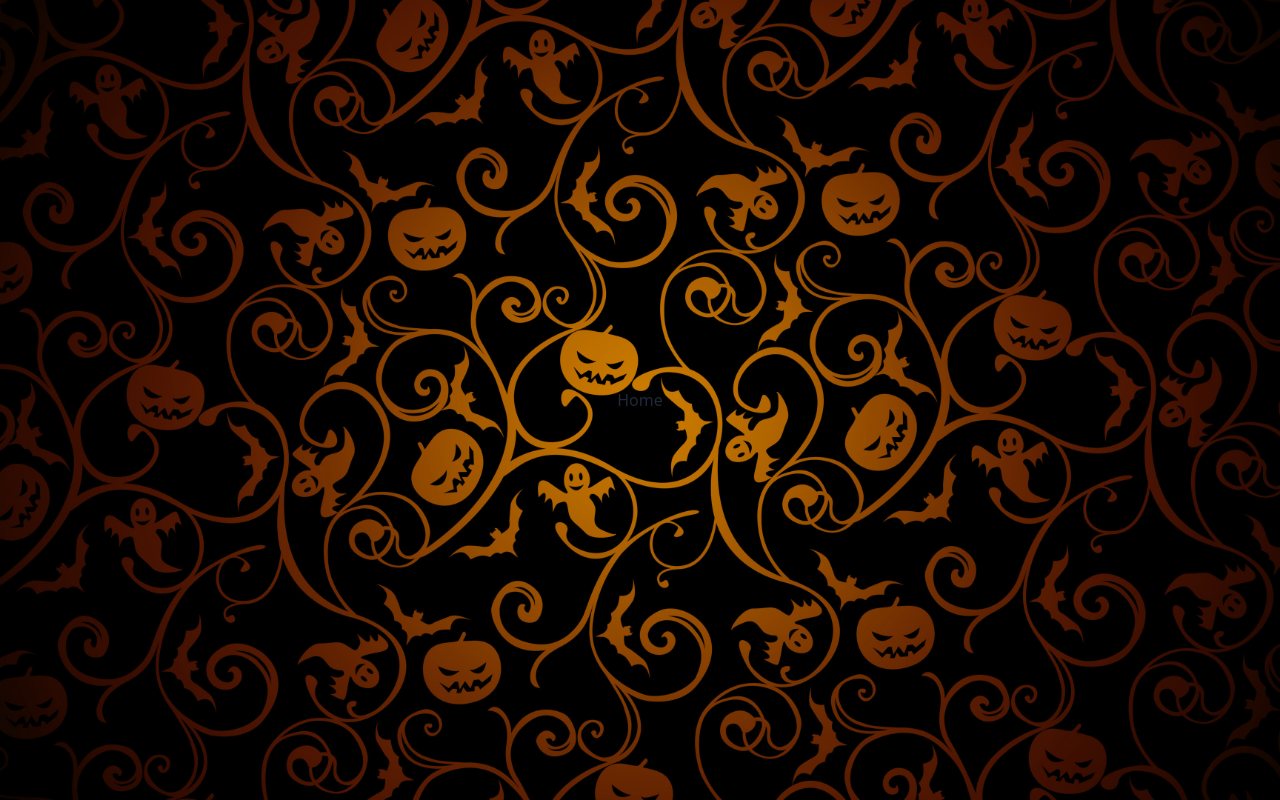
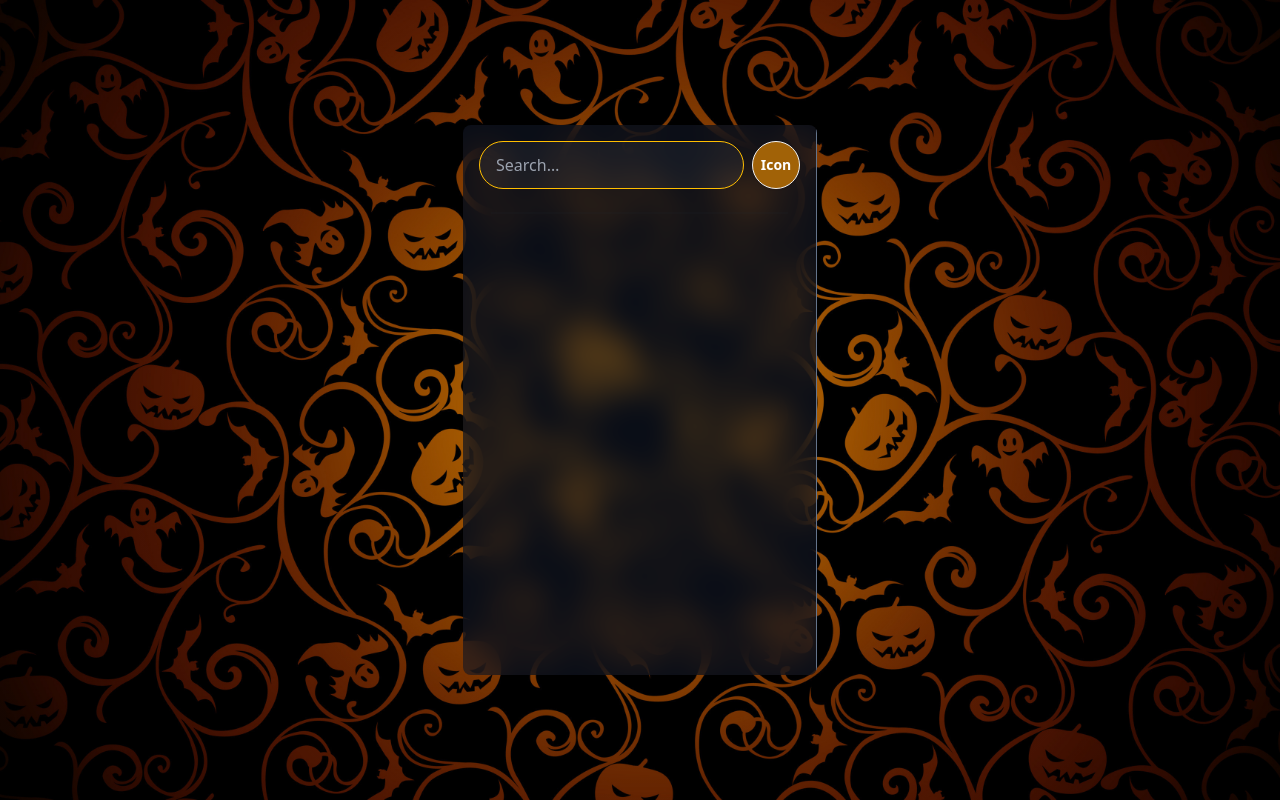
Before and after one commit to Aryan-1121/Kurier, a React (Vite) app in the folder frontend/: page / in a window 1280 px wide. Built offline with nearby package versions, Linux system fonts and the light colour scheme.

Commit message:
created sidebar component for home page and a searchInput component for sidebar

```diff
--- /dev/null
+++ b/frontend/src/components/sidebar/SearchInput.jsx
@@ -0,0 +1,14 @@
+
+
+const SearchInput = () => {
+  return (
+    <form className='flex items-center gap-2'>
+      <input type='text' placeholder='Search…' className='input input-bordered input-ghost input-warning rounded-full' />
+      <button type='submit' className='btn btn-circle bg-yellow-700 text-white'>
+        {/* <IoSearchSharp className='w-6 h-6 outline-none' /> */}
+        Icon
+      </button>
+    </form>
+  );
+};
+export default SearchInput;
--- /dev/null
+++ b/frontend/src/components/sidebar/Sidebar.jsx
@@ -0,0 +1,16 @@
+import React from 'react'
+import SearchInput from './SearchInput';
+
+// will have 3 components -> SearchInput , chats/Conversations , LogoutButton
+
+const Sidebar = () => {
+  return (
+    <div className='border-r border-slate-500 p-4 flex flex-col'>
+      <SearchInput />
+      <div className='divider px-3'></div>
+      {/* <Conversations />
+      <LogoutButton /> */}
+    </div>
+  );
+};
+export default Sidebar;
--- a/frontend/src/pages/Login/Login.jsx
+++ b/frontend/src/pages/Login/Login.jsx
@@ -3,7 +3,7 @@ import React from 'react'
 const Login = () => {
     return (
         <div className='flex flex-col items-center justify-center min-w-96 mx-auto'>
-            <div className='w-full p-6 rounded-lg shadow-md bg-gray-400 bg-clip-padding backdrop-filter backdrop-blur-lg bg-opacity-0'>
+            <div className='w-full p-6 rounded-lg shadow-md bg-gray-900 bg-clip-padding backdrop-filter backdrop-blur-lg bg-opacity-60'>
                 <h1 className='text-3xl font-semibold text-center text-gray-300'>
                     Login
                     <span className='text-blue-500'> Kurier</span>
@@ -27,13 +27,13 @@ const Login = () => {
                     </div>
 
                     <div>
-                        <label className='label'>
-                            <span className='text-base label-text'>Password</span>
+                        <label className='label p-2'>
+                            <span className='text-base label-text'>Username</span>
                         </label>
                         <input
-                            type='password'
-                            placeholder='Enter Password'
-                            className='w-full input input-bordered input-ghost h-10'
+                            type='text'
+                            placeholder='Enter username'
+                            className='input input-bordered input-ghost w-full max-w-xs" '
                         />
                     </div>
 
--- a/frontend/src/pages/home/Home.jsx
+++ b/frontend/src/pages/home/Home.jsx
@@ -1,8 +1,12 @@
 import React from 'react'
+import Sidebar from '../../components/sidebar/Sidebar'
 
 const Home = () => {
   return (
-    <div>Home</div>
+    <div className='flex sm:h-[450px] md:h-[550px] rounded-lg overflow-hidden bg-gray-900 bg-clip-padding backdrop-filter backdrop-blur-lg bg-opacity-60'>
+      <Sidebar />
+      {/* <MessageContainer /> */}
+    </div>
   )
 }
 
--- a/frontend/src/pages/signup/signup.jsx
+++ b/frontend/src/pages/signup/signup.jsx
@@ -6,7 +6,7 @@ import GenderCheck from './GenderCheck';
 const SignUp = () => {
   return (
     <div className='flex flex-col items-center justify-center min-w-96 mx-auto'>
-      <div className='w-full p-6 rounded-lg shadow-md bg-gray-400 bg-clip-padding backdrop-filter backdrop-blur-lg bg-opacity-0'>
+      <div className='w-full p-6 rounded-lg shadow-md bg-gray-900 bg-clip-padding backdrop-filter backdrop-blur-lg bg-opacity-60'>
         <h1 className='text-3xl font-semibold text-center text-gray-300'>
           <span className='text-yellow-800'>Sign-Up</span>     <span className='text-orange-500'> Kurier </span>
         </h1>
@@ -61,7 +61,7 @@ const SignUp = () => {
           </a>
 
           <div>
-            <button className='btn btn-block btn-sm mt-2 border border-slate-700'>Sign Up</button>
+            <button className='btn btn-block btn-sm mt-2 border bg-orange-700 text-white input-warning  border-slate-700'>Sign Up</button>
           </div>
         </form>
       </div>
```
